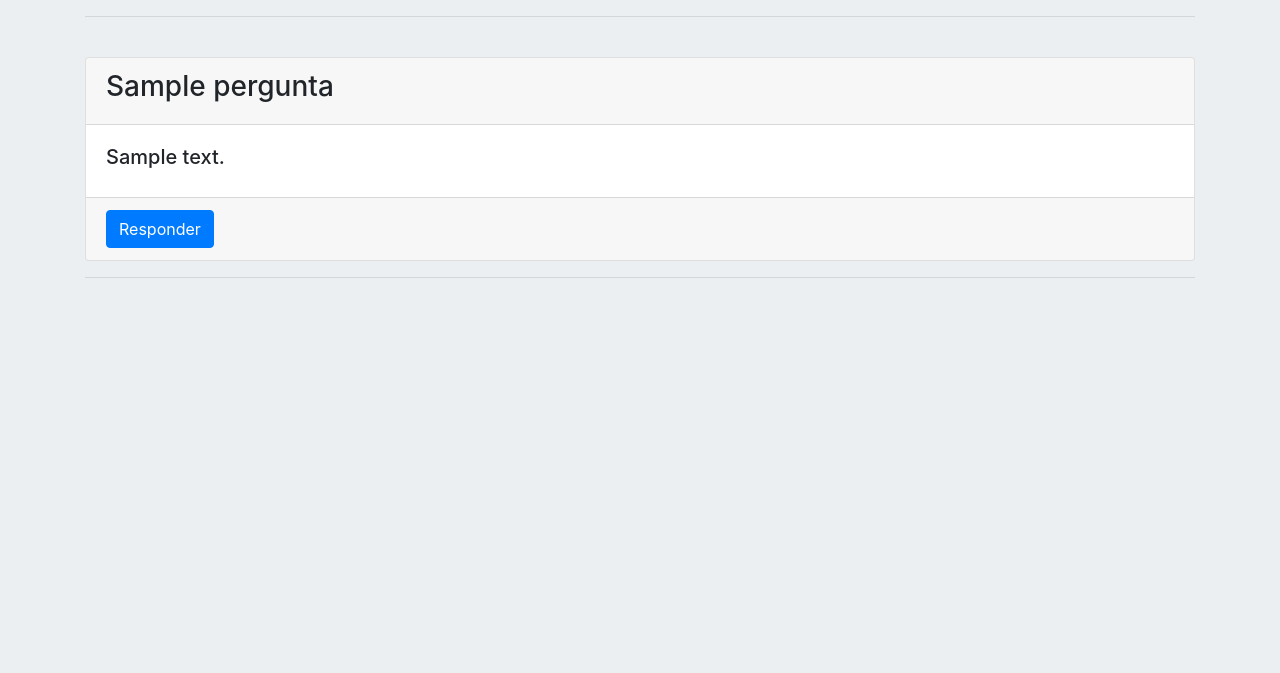
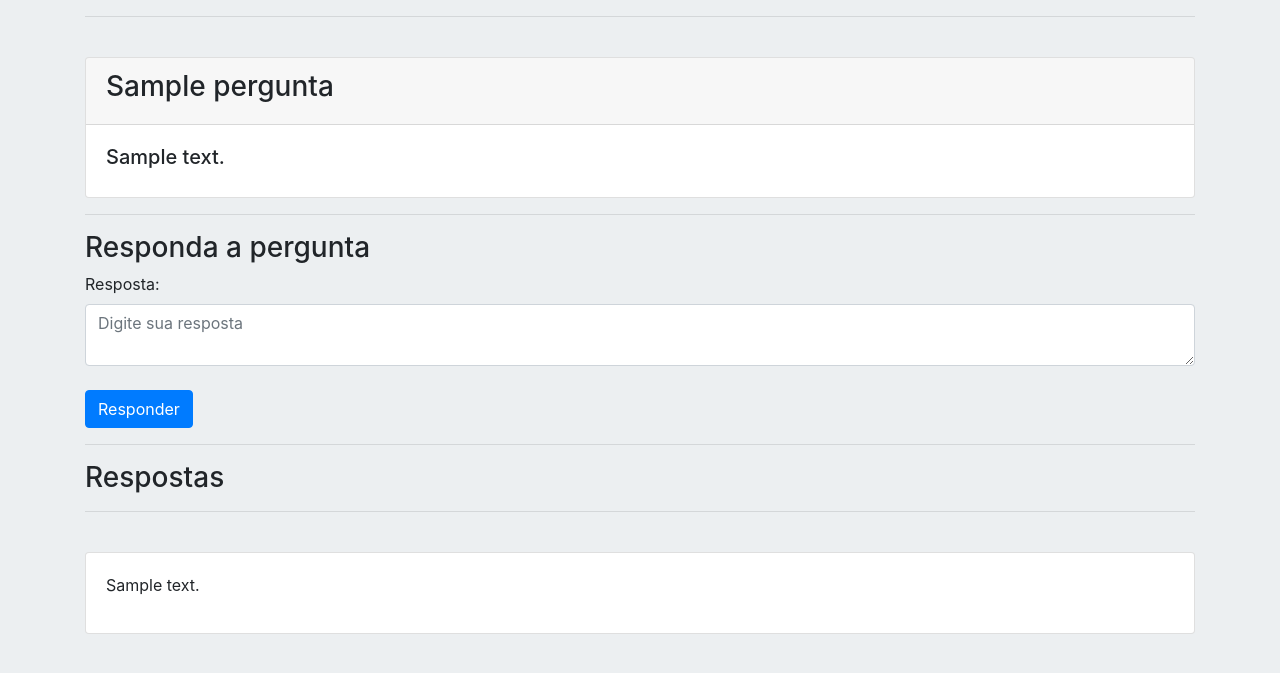
Before and after one commit to leonardofr97/guia_perguntas, a Node server app: page /pergunta/1 in a window 1280 px wide. Shown: the part 62-735 px from the top of the page. Run offline with Node 20, Linux system fonts and the light colour scheme; tables that the repository leaves empty hold one stand-in row (values such as "Sample post"); some libraries are stand-ins or nearby versions.

Commit message:
update/alteracoes na descricao: - criando formulario para cadastrar respostas; - adicionada lista de respostas da pergunta selecionada; - criado model Resposta; - pequeno ajuste no model Pergunta; - adicionada rota 'salvaresposta'; - ajuste na rota 'pergunta' para capturar as respostas da perg. selecionada; - importando model Resposta no index.js;

```diff
--- a/database/Pergunta.js
+++ b/database/Pergunta.js
@@ -15,6 +15,6 @@ const Pergunta = connection.define("perguntas", {
 
 // Irá fazer a criação da tabela perguntas de acordo com o que foi definido no model
 // force: false => não irá criar a tabela se esta já existir
-Pergunta.sync({force: false}).then(() => {});
+Pergunta.sync({force: false});
 
 module.exports = Pergunta;
--- a/index.js
+++ b/index.js
@@ -5,6 +5,7 @@ const bodyParser = require("body-parser");
 
 const connection = require("./database/database");
 const Pergunta = require("./database/Pergunta");
+const Resposta = require("./database/Resposta");
 // Database
 connection
     .authenticate()
@@ -30,11 +31,11 @@ app.use(bodyParser.json());
 app.get("/", (req, res) => {
 
     /*
-    var nome = req.params.nome;
-    var lang = req.params.lang;
-    var exibirMsg = false;
+    let nome = req.params.nome;
+    let lang = req.params.lang;
+    let exibirMsg = false;
 
-    var produtos = [
+    let produtos = [
         {nome: "Doritos", preco: 3.14},
         {nome: "Coca-Cola", preco: 5.5},
         {nome: "Leite", preco: 4.29}
@@ -73,8 +74,8 @@ app.post("/salvarpergunta", (req, res) => {
 
     // 'titulo' e 'descricao' foram definidos no atributo 'name' dos inputs do form no HTML
     // Capturando os dados inputados no formulario
-    var titulo = req.body.titulo;
-    var descricao = req.body.descricao;
+    let titulo = req.body.titulo;
+    let descricao = req.body.descricao;
 
     // create faz a criação do registro na tabela perguntas no DB, basicamente faz uma operação de insert
     Pergunta.create({
@@ -86,22 +87,47 @@ app.post("/salvarpergunta", (req, res) => {
 });
 
 app.get("/pergunta/:id", (req, res) => {
-    var id = req.params.id;
+    let id = req.params.id;
     // faz o select de apenas um registro de acordo com a regra de busca
     Pergunta.findOne({
         where: {id: id}
     }).then(pergunta => {
 
         if (pergunta != undefined) {
-            res.render("pergunta", {
-                pergunta: pergunta
+
+            Resposta.findAll({
+                where: {perguntaId: pergunta.id},
+                order: [
+                    ["id", "DESC"]
+                ]
+            }).then(respostas => {
+
+                let temRespostas = (respostas.length > 0);
+
+                res.render("pergunta", {
+                    pergunta: pergunta,
+                    respostas: respostas,
+                    temRespostas: temRespostas
+                });
             });
+
         } else { // se não achar a pergunta do id passado via GET no banco, redireciona para o index
             res.redirect("/");
         }
     });
 });
 
+app.post("/salvaresposta/:perguntaId", (req, res) => {
+    let descricao = req.body.descricao;
+    let perguntaId = req.params.perguntaId;
+    Resposta.create({
+        descricao: descricao,
+        perguntaId: perguntaId
+    }).then(() => {
+        res.redirect("/pergunta/" + perguntaId);
+    });
+});
+
 app.listen(8080, () => {
     console.log("App rodando!");
 });
--- a/views/pergunta.ejs
+++ b/views/pergunta.ejs
@@ -12,11 +12,31 @@
             <div class="card-body">
                 <h5><%= pergunta.descricao %></h5>
             </div>
-            <div class="card-footer">
-                <button class="btn btn-primary">Responder</button>
-            </div>
         </div>
         <hr>
+        <form action="/salvaresposta/<%= pergunta.id %>" method="POST">
+            <h3>Responda a pergunta</h3>
+            <label>Resposta:</label>
+            <textarea placeholder="Digite sua resposta" class="form-control" name="descricao"></textarea>
+            <br>
+            <button type="submit" class="btn btn-primary">Responder</button>
+        </form>
+        <hr>
+        <h3>Respostas</h3>
+        <hr>
+        <% if (!temRespostas) { %>
+            <div class="alert alert-info" role="alert">
+                Ainda não possui respostas.
+            </div>
+        <% } %>
+        <% respostas.forEach(resposta => { %>
+            <br>
+            <div class="card">
+                <div class="card-body">
+                    <p><%= resposta.descricao %></p>
+                </div>
+            </div>
+        <% }) %>
     </div>
 </body>
 <%- include("partials/footer") %>
```
Also changed, not shown: database/Resposta.js (added, +17 -0 lines).
